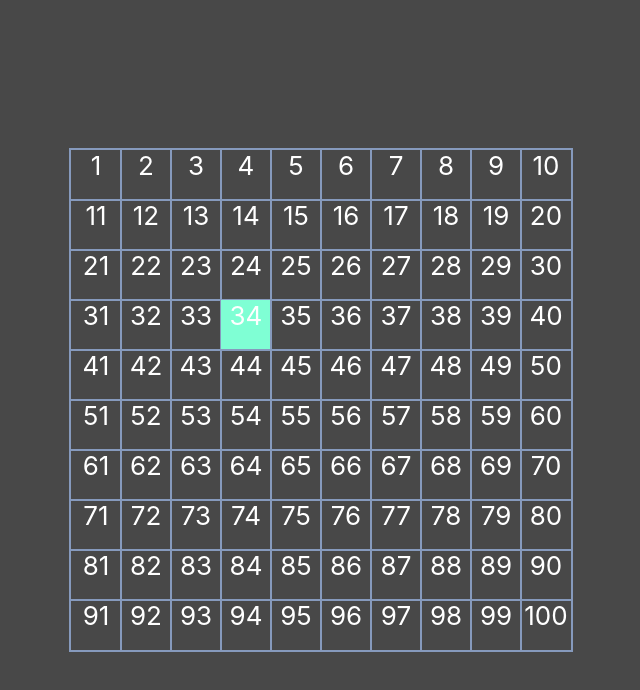
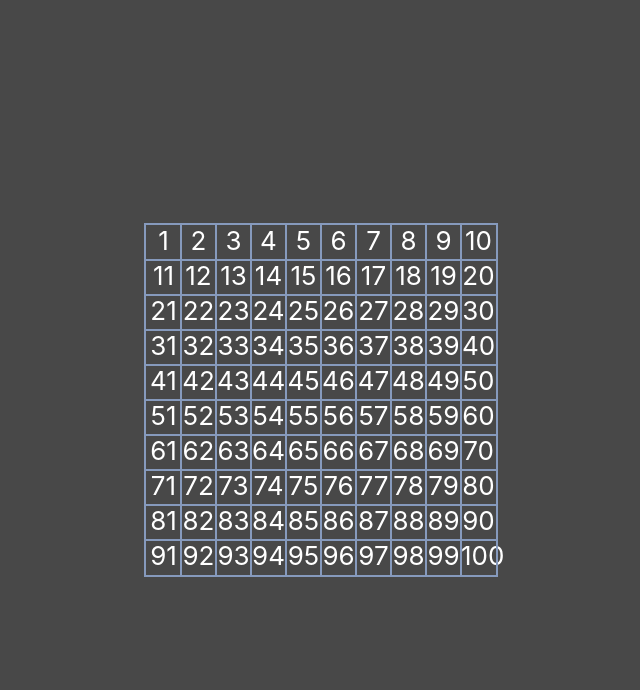
Before and after one commit to fluffyjohnny/snake-game, a React (Create React App) app: page / in a window 1280 px wide. Shown: the top 690 px of the page, without its empty margins (319-959 px from the left). Built offline with nearby package versions, Linux system fonts and the light colour scheme.

Commit message:
add background color for snake, food and reverse food

```diff
--- a/src/Board/Board.css
+++ b/src/Board/Board.css
@@ -3,20 +3,24 @@
 }
 
 .row {
-  height: 50px;
+  height: 35px;
 }
 
 .cell {
-  width: 50px;
-  height: 50px;
+  width: 35px;
+  height: 35px;
   outline: 1px solid rgb(134, 154, 189);
   display: inline-block;
 }
 
-.snake-cell {
+.cell-green {
   background-color: aquamarine;
 }
 
-.apple-cell {
+.cell-red {
   background-color: rgb(255, 154, 154);
 }
+
+.cell-purple {
+  background-color: rgb(195, 132, 253);
+}
```
